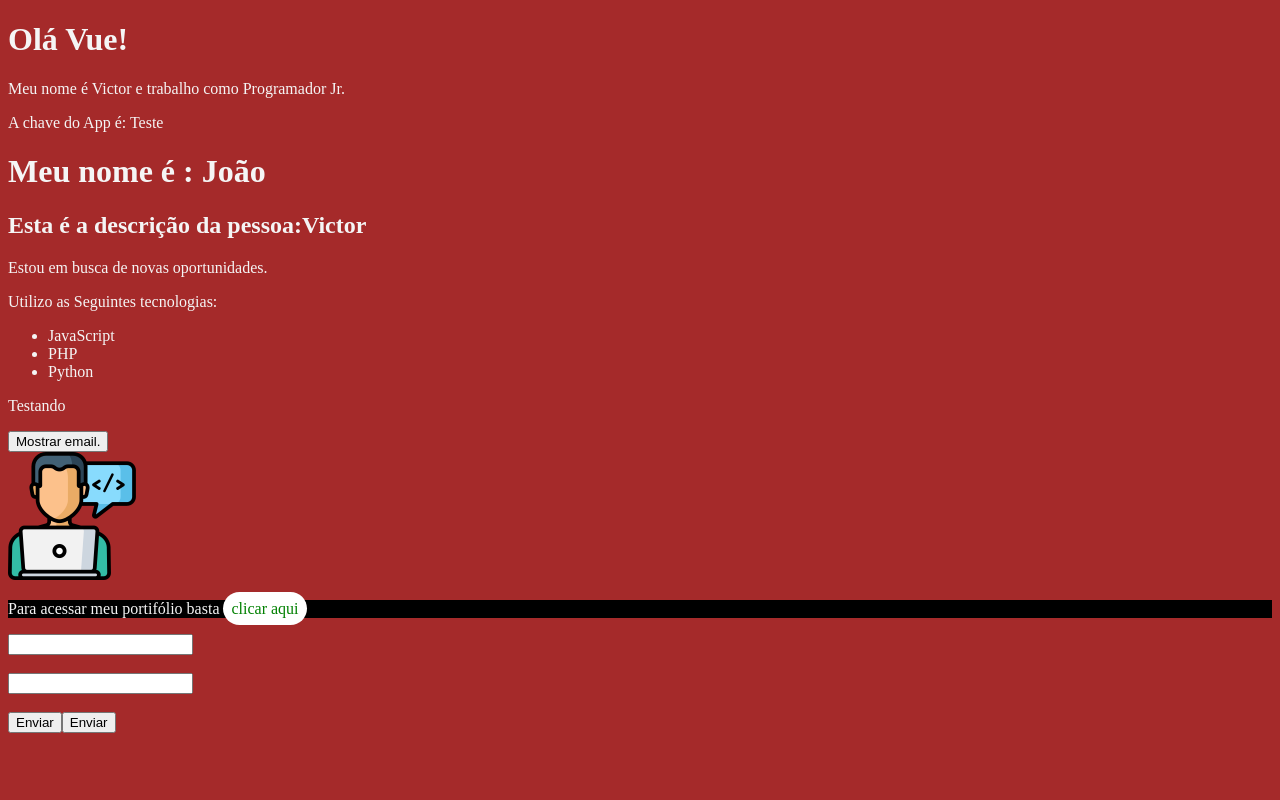
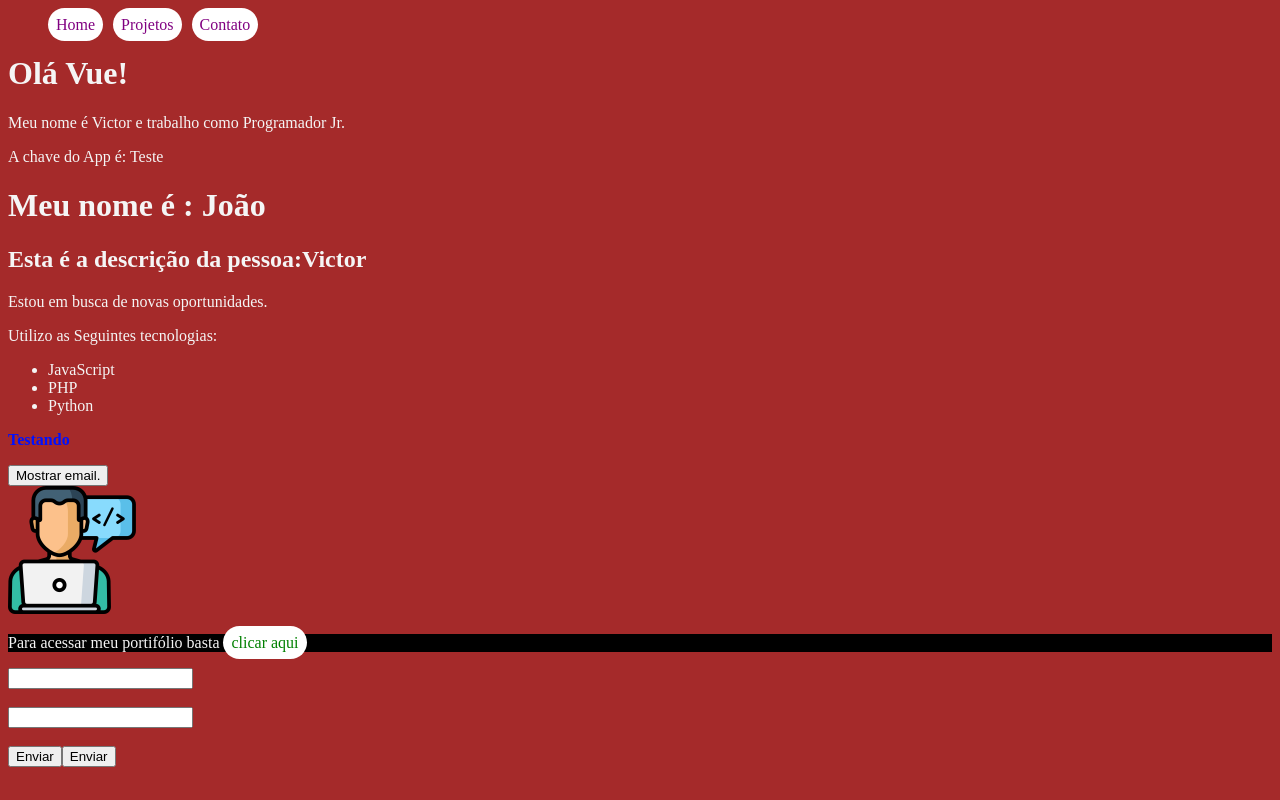
Before and after one commit to victorfreireavfs/VueJs_estudos, a Vue app in the folder 2_/: page / in a window 1280 px wide. Built offline with nearby package versions, Linux system fonts and the light colour scheme.

Commit message:
Anotações e CSS Scoped
-aplicando CSS Scoped

```diff
--- a/2_/src/App.vue
+++ b/2_/src/App.vue
@@ -1,5 +1,6 @@
 <template>
   <div>
+    <Header/>
     <PrimeiroComponente/>
     <p class="paragrafo-pai"></p>
     <LifeCycle/>
@@ -8,6 +9,7 @@
 </template>
 
 <script>
+  import Header from './components/Header.vue'
   import PrimeiroComponente from './components/PrimeiroComponente.vue'
   import LifeCycle from './components/LifeCycle.vue'
   import Pessoa from './components/Pessoa.vue'
@@ -17,7 +19,8 @@
     components: {
       PrimeiroComponente,
       LifeCycle,
-      Pessoa
+      Pessoa,
+      Header
     }
   }
 </script>
--- /dev/null
+++ b/2_/src/components/Header.vue
@@ -0,0 +1,34 @@
+<template>
+    <ul>
+        <li><a href="#">Home</a></li>
+        <li><a href="#">Projetos</a></li>
+        <li><a href="#">Contato</a></li>
+    </ul>
+</template>
+
+<script>
+export default {
+    name:'Header'
+}
+</script>
+
+<style scoped>
+    ul{
+        list-style: none;
+        display: flex;
+    }
+
+    li{
+        margin-right: 10px;
+    }
+
+    a{
+        color:purple;
+        text-decoration: none;
+        transition: .5s;
+    }
+
+    a:hover{
+        color:turquoise;
+    }
+</style>
--- a/2_/src/components/Info.vue
+++ b/2_/src/components/Info.vue
@@ -8,7 +8,7 @@
             <li>PHP</li>
             <li>Python</li>
         </ul>
-        <p v-if="3 > 2">Testando</p>
+        <p v-if="3 > 2" class="paragrafo_pai">Testando</p>
         <div>
             <button @click="showEmail">{{ texto_botao }}</button>
         </div>
@@ -49,3 +49,10 @@
     }
 }
 </script>
+
+<style>
+    .paragrafo_pai{
+        color:rgb(0, 17, 255);
+        font-weight: bold;
+    }
+</style>
```
Also changed, not shown: 2_/anotacoes.txt.
